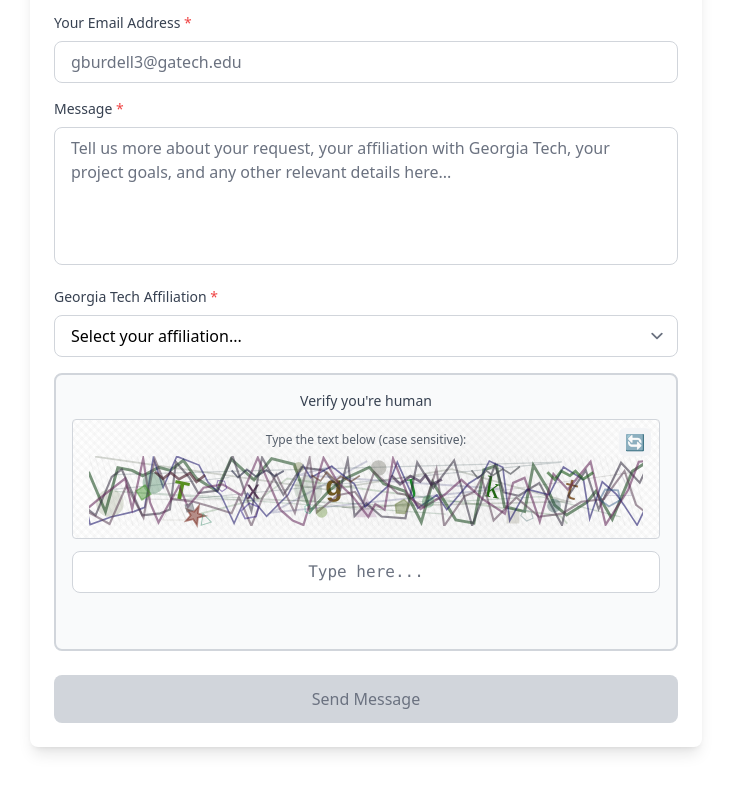
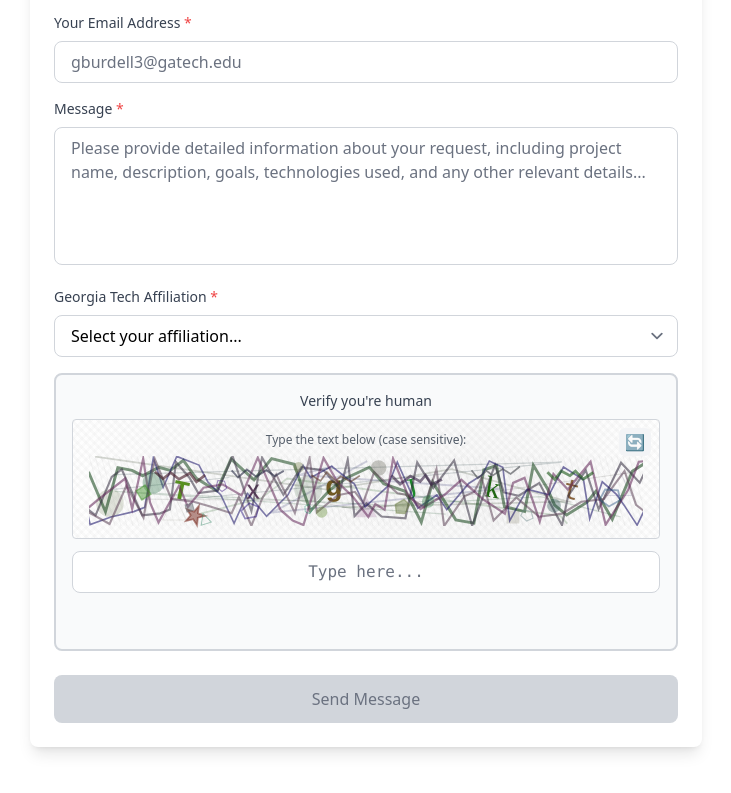
Before and after one commit to LTC-GT/LibreLinker, a plain HTML site: page index.html in a window 1280 px wide. Shown: the part 2764-3557 px from the top of the page, without its empty margins (274-1005 px from the left). Drawn offline with nearby package versions, Linux system fonts and the light colour scheme.

```diff
--- a/index.html
+++ b/index.html
@@ -461,7 +461,7 @@
                                 name="message"
                                 rows="5"
                                 required
-                                placeholder="Tell us more about your request, your affiliation with Georgia Tech, your project goals, and any other relevant details here..."
+                                placeholder="Please provide detailed information about your request, including project name, description, goals, technologies used, and any other relevant details..."
                                 class="w-full px-4 py-2 border border-gray-300 dark:border-gray-600 dark:bg-gray-700 dark:text-white rounded-lg focus:ring-2 focus:ring-brand-gold focus:border-transparent resize-none"></textarea>
                         </div>
 
```
